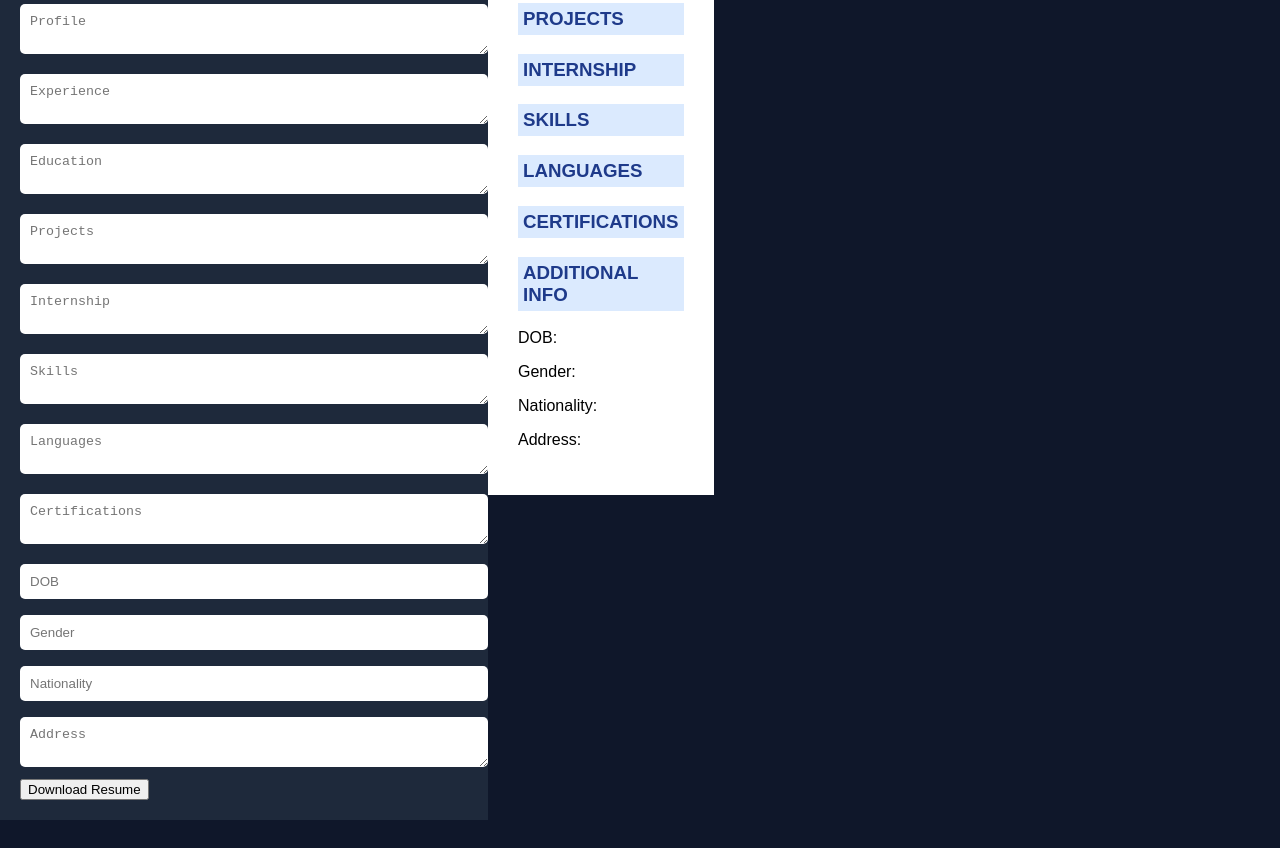
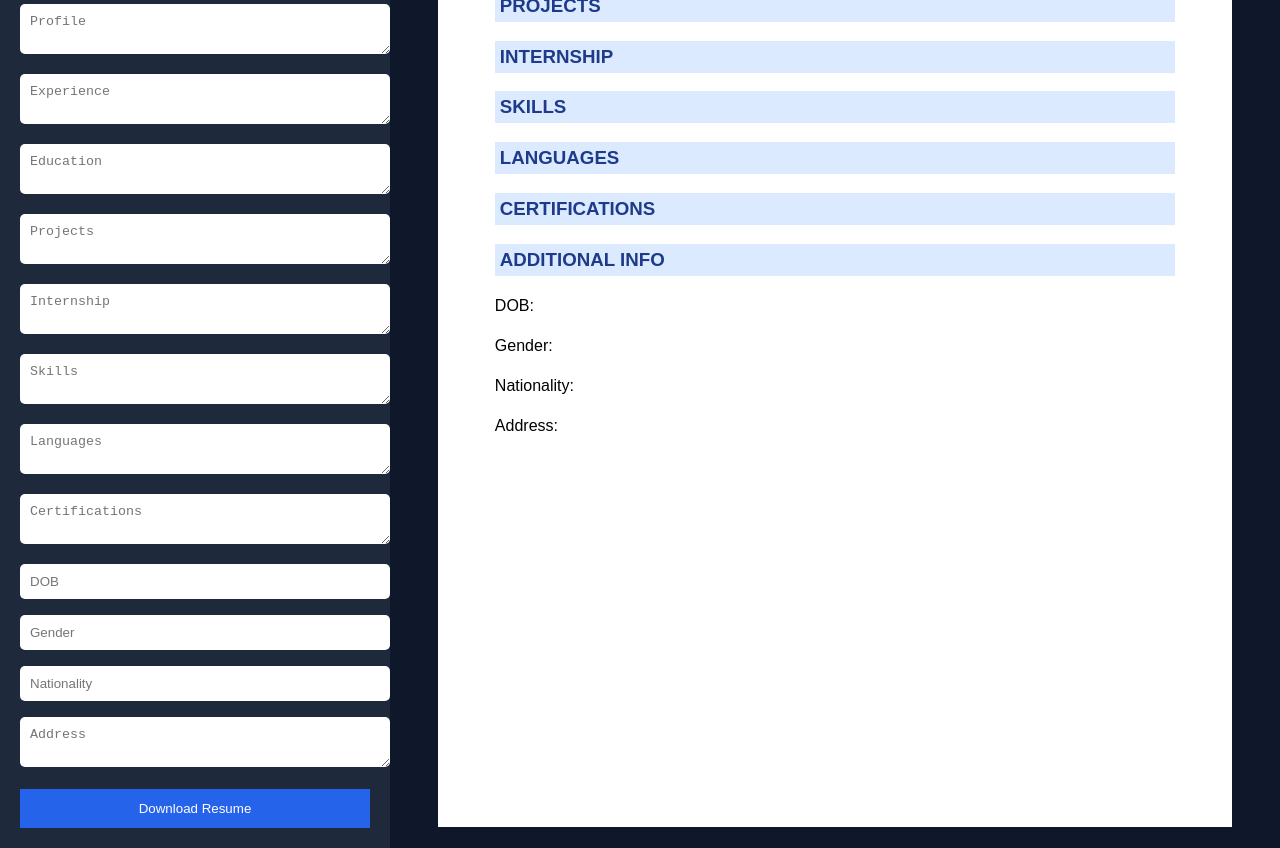
Before and after one commit to Tejas-Mahesh/RESUME_BUILDER, a plain HTML site: page index.html in a window 1280 px wide. Shown: the part 296-1144 px from the top of the page. Before the commit the page ends 1116 px from the top, so only its background shows below. Drawn offline with Linux system fonts and the light colour scheme.

Commit message:
Update style.css

```diff
--- a/style.css
+++ b/style.css
@@ -4,20 +4,23 @@ body {
     background: #0f172a;
 }
 
+/* LAYOUT */
 .container {
     display: flex;
-    flex-wrap: wrap;
+    min-height: 100vh;
 }
 
 /* FORM */
 .form {
-    width: 35%;
+    flex: 1;
+    max-width: 350px;
     background: #1e293b;
     padding: 20px;
     color: white;
+    overflow-y: auto;
 }
 
-.form input, .form textarea, .form select {
+.form input, .form textarea {
     width: 100%;
     margin: 8px 0;
     padding: 10px;
@@ -25,21 +28,48 @@ body {
     border-radius: 5px;
 }
 
-/* RESUME */
-.resume {
-    width: 65%;
-    background: #fff;
-    padding: 30px;
-    color: #000;
-    animation: fadeIn 0.5s ease;
+.form button {
+    width: 100%;
+    padding: 12px;
+    margin-top: 10px;
+    background: #2563eb;
+    color: white;
+    border: none;
+    cursor: pointer;
 }
 
+/* PREVIEW SIDE */
+.preview-area {
+    flex: 2;
+    display: flex;
+    justify-content: center;
+    align-items: flex-start;
+}
+
+/* A4 RESUME */
+.resume {
+    width: 210mm;
+    min-height: 297mm;
+    padding: 15mm;
+    margin: 0;
+    background: white;
+    box-sizing: border-box;
+}
+
+/* TEXT */
 .resume h1 {
     color: #1e3a8a;
+    margin-bottom: 5px;
 }
 
+.resume p {
+    line-height: 1.5;
+}
+
+/* SECTION */
 .section {
     margin-top: 15px;
+    page-break-inside: avoid;
 }
 
 .section h3 {
@@ -48,15 +78,39 @@ body {
     color: #1e3a8a;
 }
 
-/* ANIMATION */
-@keyframes fadeIn {
-    from {opacity: 0;}
-    to {opacity: 1;}
+/* PRINT FIX */
+@media print {
+    body {
+        margin: 0;
+    }
+
+    .form {
+        display: none;
+    }
+
+    .preview-area {
+        display: block;
+    }
+
+    .resume {
+        width: 210mm;
+        min-height: 297mm;
+        padding: 15mm;
+        margin: 0;
+    }
 }
 
-/* RESPONSIVE */
+/* MOBILE */
 @media(max-width: 900px) {
-    .form, .resume {
+    .container {
+        flex-direction: column;
+    }
+
+    .form {
+        max-width: 100%;
+    }
+
+    .resume {
         width: 100%;
     }
 }
```
